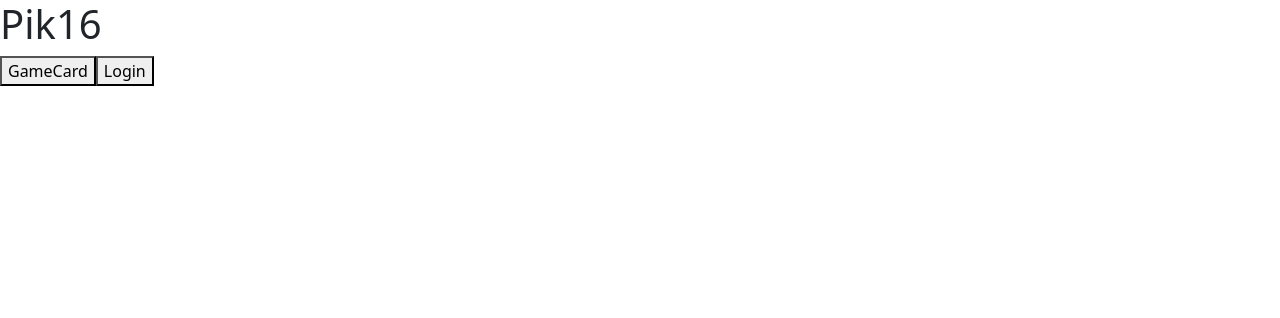
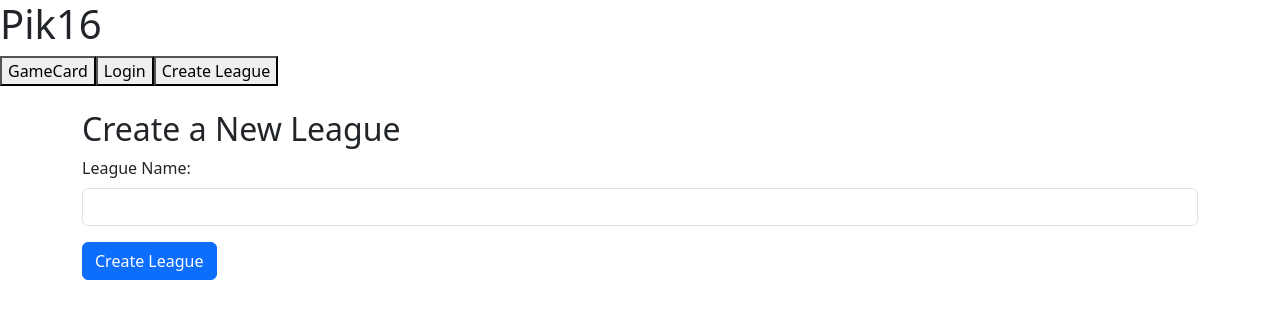
Before and after one commit to palmersola/pik16, a React (Create React App) app in the folder client/: page /create-league in a window 1280 px wide. Before the commit this address had no page. Shown: the top 318 px of the page. Built offline with nearby package versions, Linux system fonts and the light colour scheme.

Commit message:
Create league functionality

```diff
--- a/client/src/App.js
+++ b/client/src/App.js
@@ -3,6 +3,7 @@ import axios from 'axios';
 import GameCard from './pages/GameCard/GameCard';
 import Header from './components/Header/header'
 import AuthForm from "./pages/AuthForm/AuthForm";
+import LeagueForm from "./pages/League/LeagueForm";
 import { BrowserRouter as Router, Routes, Route } from 'react-router-dom';
 // import { BrowserRouter as Router, Route } from 'react-router-dom';
 
@@ -23,6 +24,7 @@ const App = () => {
             <Routes>
                 <Route path={ "/"} element={<GameCard />}/>
                 <Route path={"/auth"} element={<AuthForm user={user} />}/>
+                <Route path="/create-league" element={<LeagueForm />} />
             </Routes>
         </Router>
     );
--- a/client/src/components/Header/header.js
+++ b/client/src/components/Header/header.js
@@ -11,6 +11,9 @@ function header () {
             <NavLink to="/auth" >
                 <button>Login</button>
             </NavLink>
+            <NavLink to="/create-league" >
+                <button>Create League</button>
+            </NavLink>
         </header>
     )
 }
--- /dev/null
+++ b/client/src/pages/League/LeagueForm.js
@@ -0,0 +1,49 @@
+import React, { useState } from 'react';
+import axios from 'axios';
+
+const LeagueForm = () => {
+    const [leagueName, setLeagueName] = useState('');
+
+    const handleSubmit = async (e) => {
+        e.preventDefault();
+
+        try {
+            const response = await axios.post('http://localhost:8080/api/league', {
+                leagueName: leagueName,
+            });
+
+            console.log('League created:', response.data);
+
+            // Reset the form after successful submission
+            setLeagueName('');
+        } catch (error) {
+            console.error('Error creating league:', error);
+        }
+    };
+
+    return (
+        <div className="container mt-4">
+            <h2>Create a New League</h2>
+            <form onSubmit={handleSubmit}>
+                <div className="mb-3">
+                    <label htmlFor="leagueName" className="form-label">
+                        League Name:
+                    </label>
+                    <input
+                        type="text"
+                        className="form-control"
+                        id="leagueName"
+                        value={leagueName}
+                        onChange={(e) => setLeagueName(e.target.value)}
+                        required
+                    />
+                </div>
+                <button type="submit" className="btn btn-primary">
+                    Create League
+                </button>
+            </form>
+        </div>
+    );
+};
+
+export default LeagueForm;
```
Also changed, not shown: 1 other file (tests, documents, lock files or other folders).
